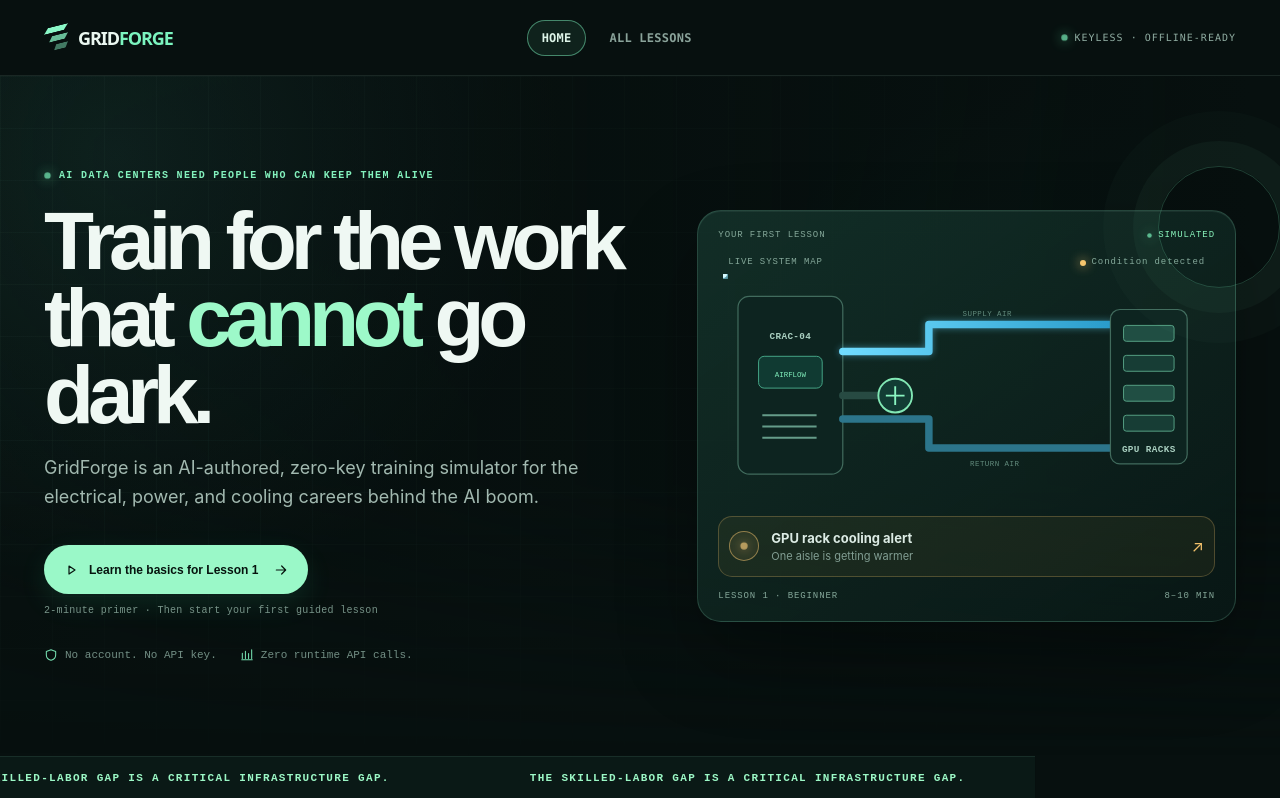
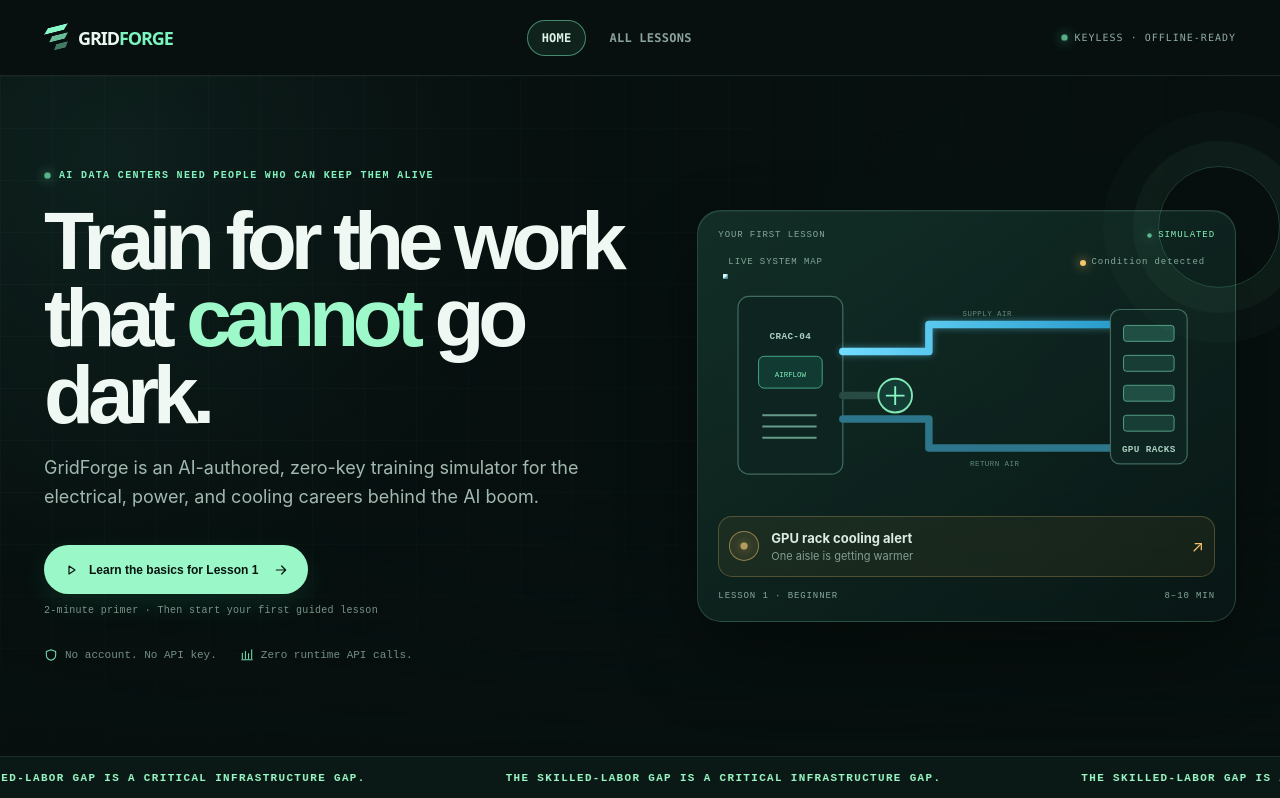
Before and after one commit to TexanAlph/gridforge, a React (Vite) app: page / in a window 1280 px wide. Shown: the top 798 px of the page. Built offline with nearby package versions, Linux system fonts and the light colour scheme.

Commit message:
Fix full-width mission ticker

```diff
--- a/src/main.tsx
+++ b/src/main.tsx
@@ -73,6 +73,8 @@
     ],
   },
 }
+
+const missionStripMessage = 'THE SKILLED-LABOR GAP IS A CRITICAL INFRASTRUCTURE GAP.'
 
 function Icon({ name }: { name: 'bolt' | 'battery' | 'droplet' | 'arrow' | 'play' | 'shield' | 'signal' | 'book' }) {
   const paths = {
@@ -250,9 +252,10 @@
             </div>
           </section>
 
-          <section className="mission-strip">
-            <p>THE SKILLED-LABOR GAP IS A CRITICAL INFRASTRUCTURE GAP.</p>
-            <p>THE SKILLED-LABOR GAP IS A CRITICAL INFRASTRUCTURE GAP.</p>
+          <section className="mission-strip" aria-label={missionStripMessage}>
+            <div className="mission-strip-track" aria-hidden="true">
+              {Array.from({ length: 6 }, (_, index) => <p key={index}>{missionStripMessage}</p>)}
+            </div>
           </section>
 
           <section className="home-section training-intro">
--- a/src/styles.css
+++ b/src/styles.css
@@ -50,7 +50,7 @@
 .hero-diagram { margin: 4px -5px -6px; }.hero-diagram .technical-diagram { border: 0; background: transparent; }.hero-diagram .diagram-legend { display: none; }
 .system-alert { display: flex; align-items: center; gap: 12px; padding: 13px 10px; margin: 4px 0 15px; border-left: 2px solid #f5c571; background: rgba(232, 176, 69, .06); }.alert-number { color: #f7ca78; font: 500 18px/1 "DM Mono", monospace; }.system-alert strong { display: block; color: #dcebe4; font-size: 13px; }.system-alert p { margin: 3px 0 0; color: #829e93; font-size: 11px; }.arrow-glyph { margin-left: auto; color: #f2c16b; }
 
-.mission-strip { display: flex; width: max-content; animation: ticker 29s linear infinite; border-top: 1px solid rgba(151, 230, 193, .1); border-bottom: 1px solid rgba(151, 230, 193, .1); background: #0a1916; }.mission-strip p { flex: 0 0 auto; margin: 0; padding: 16px 70px; color: #9bf7c5; font: 600 11px/1 "DM Mono", monospace; letter-spacing: .12em; }
+.mission-strip { width: 100%; overflow: hidden; border-top: 1px solid rgba(151, 230, 193, .1); border-bottom: 1px solid rgba(151, 230, 193, .1); background: #0a1916; }.mission-strip-track { display: flex; width: max-content; animation: ticker 72s linear infinite; will-change: transform; }.mission-strip-track p { flex: 0 0 auto; margin: 0; padding: 16px 70px; color: #9bf7c5; font: 600 11px/1 "DM Mono", monospace; letter-spacing: .12em; white-space: nowrap; }
 .home-section { max-width: 1260px; margin: auto; padding-left: 44px; padding-right: 44px; }.training-intro { padding-top: 144px; padding-bottom: 56px; display: flex; justify-content: space-between; align-items: end; gap: 40px; }.home-section h2, .mission-list-heading h2 { margin: 13px 0 0; color: #e8f2ec; font: 700 clamp(2.3rem, 4.4vw, 4.2rem)/.99 "Manrope", sans-serif; letter-spacing: -.07em; }.section-copy { max-width: 470px; margin: 0; color: #99afa6; font-size: 16px; line-height: 1.7; }
 .track-grid { display: grid; grid-template-columns: repeat(3, 1fr); gap: 16px; padding-bottom: 140px; }.track-card { min-height: 340px; display: flex; flex-direction: column; padding: 23px; border: 1px solid rgba(164, 224, 196, .13); background: linear-gradient(145deg, rgba(22, 51, 43, .55), rgba(10, 26, 23, .45)); transition: transform .25s ease, border .25s ease, background .25s ease; }.track-card:hover { transform: translateY(-6px); border-color: var(--track-accent); background: linear-gradient(145deg, rgba(32, 76, 62, .72), rgba(10, 26, 23, .72)); }.track-card-top { display: flex; align-items: center; justify-content: space-between; color: #6f9386; font: 500 11px/1 "DM Mono", monospace; }.track-icon { display: grid; place-items: center; width: 38px; height: 38px; border: 1px solid color-mix(in srgb, var(--track-accent) 50%, transparent); color: var(--track-accent); }.track-icon .icon { width: 19px; height: 19px; }.track-card .card-eyebrow { margin-top: 55px; color: var(--track-accent); }.track-card h3 { margin: 11px 0 11px; color: #e8f3ec; font: 700 29px/1.05 "Manrope", sans-serif; letter-spacing: -.055em; }.track-card > p { margin: 0; color: #90a9a0; font-size: 14px; line-height: 1.55; }.track-card button { align-self: flex-start; display: inline-flex; align-items: center; gap: 8px; margin-top: auto; padding: 23px 0 0; border: 0; color: #cbe7da; background: transparent; font: 700 12px/1 "DM Sans", sans-serif; }.track-card button .icon { width: 15px; }
 .architecture-section { display: grid; grid-template-columns: .75fr 1.25fr; gap: 70px; padding-top: 100px; padding-bottom: 120px; border-top: 1px solid rgba(165, 224, 197, .12); }.architecture-copy h2 { max-width: 500px; font-size: clamp(2.5rem, 4vw, 4rem); }.architecture-copy > p:last-child { max-width: 500px; margin: 23px 0 0; color: #95aea3; font-size: 15px; line-height: 1.7; }.architecture-flow { align-self: center; display: flex; align-items: center; gap: 14px; }.architecture-flow > div { flex: 1; min-height: 165px; padding: 20px; border: 1px solid rgba(149, 228, 193, .2); background: rgba(21,55,45,.35); }.architecture-flow span { display: block; margin-bottom: 30px; color: #8bf6c0; font: 500 10px/1 "DM Mono", monospace; }.architecture-flow strong { display: block; color: #e9f5ee; font: 700 18px/1.18 "Manrope", sans-serif; letter-spacing: -.04em; }.architecture-flow small { display: block; margin-top: 14px; color: #82a296; font: 500 9px/1 "DM Mono", monospace; text-transform: uppercase; letter-spacing: .08em; }.architecture-flow > i { width: 24px; height: 1px; background: #65d7a6; position: relative; }.architecture-flow > i::after { content: ""; position: absolute; right: 0; top: -3px; width: 7px; height: 7px; border-right: 1px solid #65d7a6; border-top: 1px solid #65d7a6; transform: rotate(45deg); }
```
